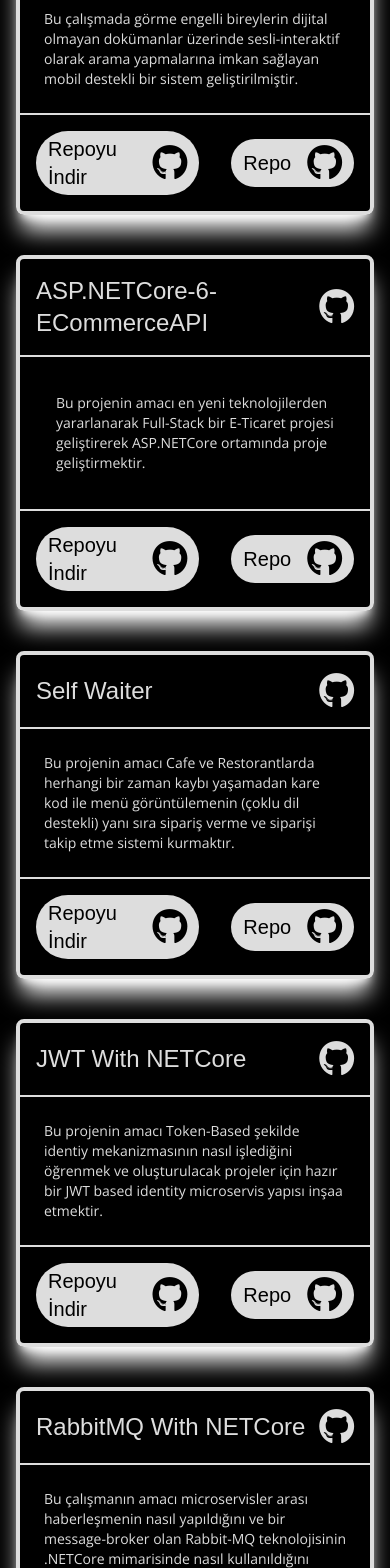
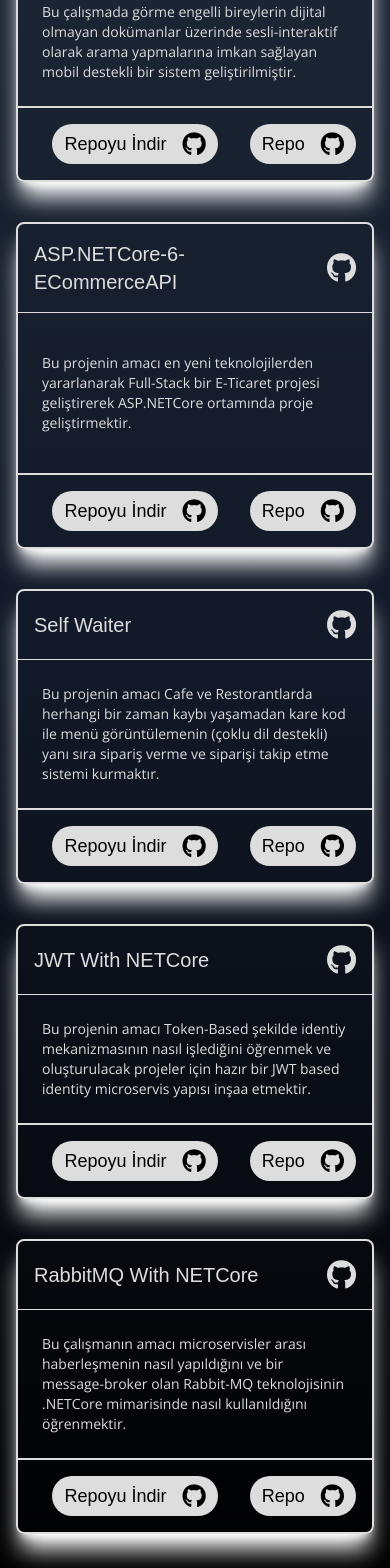
Before and after one commit to tahapek5454/Personal-Web-Site-With-React, a React (Create React App) app: page / in a window 390 px wide. Shown: the part 2680-4248 px from the top of the page. Built offline with nearby package versions, Linux system fonts and the light colour scheme; a web font is replaced by a local one.

Commit message:
update: change responsive for projects

```diff
--- a/src/components/customProject/CustomProject.tsx
+++ b/src/components/customProject/CustomProject.tsx
@@ -3,7 +3,7 @@ import React from 'react'
 function CustomProject() {
     return (
         <>
-            <section className='py-16 md:py-24 px-4 bg-black'>
+            <section className='py-16 md:py-24 px-4 bg-gradient-to-b from-gray-800 via-gray-900 to-black'>
 
                 <div className="container">
                     <h2 className='text-3xl md:text-5xl text-gega-red tracking-wider mb-12'>PROJELER</h2>
@@ -11,10 +11,10 @@ function CustomProject() {
 
                     <div className='grid grid-cols-6 gap-10 text-gega-grey'>
 
-                        <div className='col-span-6 md:col-span-3 border-4 border-solid border-gega-grey rounded-lg shadow-xl shadow-white hover:scale-105 duration-500'>
-                            <div className='border-b-2 border-solid border-gega-grey  p-4  flex justify-between items-center'>
-                                <h2 className='font-gemunu text-2xl hover:scale-105 duration-500'>DODKA (TÜBİTAK)</h2>
-                                <a href="/"> <i className="fa-brands fa-github text-gega-grey text-4xl hover:shadow-2xl hover:shadow-gray-500/50 "></i></a>
+                        <div className='col-span-6 md:col-span-3 border-2 md:border-4 border-solid border-gega-grey rounded-lg shadow-xl shadow-white hover:scale-105 duration-500'>
+                            <div className='border-b md:border-b-2 border-solid border-gega-grey  p-4  flex justify-between items-center'>
+                                <h2 className='font-gemunu text-xl md:text-2xl hover:scale-105 duration-500'>DODKA (TÜBİTAK)</h2>
+                                <a href="/"> <i className="fa-brands fa-github text-gega-grey text-3xl md:text-4xl"></i></a>
                             </div>
 
                             <div className='p-6 flex justify-between items-center '>
@@ -26,50 +26,50 @@ function CustomProject() {
                             <div className='border-t-2 border-solid border-gega-grey p-4 flex justify-end items-center space-x-8'>
 
                                 <a href='/' className=' bg-gega-grey px-3 py-1 hover:bg-gega-white transation duration-500 rounded-full flex justify-between items-center space-x-4'>
-                                    <p className='text-black font-gemunu text-xl'>Repoyu İndir </p>
-                                    <i className="fa-brands fa-github text-black text-4xl"></i>
+                                    <p className='text-black font-gemunu text-lg md:text-xl'>Repoyu İndir </p>
+                                    <i className="fa-brands fa-github text-black text-2xl md:text-4xl"></i>
                                 </a>
 
                                 <a href='/' className=' bg-gega-grey px-3 py-1 hover:bg-gega-white transation duration-500 rounded-full flex justify-between items-center space-x-4'>
-                                    <p className='text-black font-gemunu text-xl'>Repo</p>
-                                    <i className="fa-brands fa-github text-black text-4xl"></i>
+                                    <p className='text-black font-gemunu text-lg md:text-xl'>Repo</p>
+                                    <i className="fa-brands fa-github text-black text-2xl md:text-4xl"></i>
                                 </a>
 
                             </div>
 
                         </div>
 
-                        <div className='col-span-6 md:col-span-3 border-4 border-solid border-gega-grey rounded-lg shadow-xl shadow-white hover:scale-105 duration-500'>
-                            <div className='border-b-2 border-solid border-gega-grey  p-4  flex justify-between items-center'>
-                                <h2 className='font-gemunu text-2xl hover:scale-105 duration-500'>ASP.NETCore-6-ECommerceAPI</h2>
-                                <a href="/"> <i className="fa-brands fa-github text-gega-grey text-4xl hover:shadow-2xl hover:shadow-gray-500/50 "></i></a>
+                        <div className='col-span-6 md:col-span-3 border-2 md:border-4 border-solid border-gega-grey rounded-lg shadow-xl shadow-white hover:scale-105 duration-500'>
+                            <div className='border-b md:border-b-2 border-solid border-gega-grey  p-4  flex justify-between items-center'>
+                                <h2 className='font-gemunu text-xl md:text-2xl hover:scale-105 duration-500'>ASP.NETCore-6-ECommerceAPI</h2>
+                                <a href="/"> <i className="fa-brands fa-github text-gega-grey text-3xl md:text-4xl"></i></a>
                             </div>
 
-                            <div className='p-9 flex justify-between items-center '>
-                                <p className='text-sm md:text-lg font-open'>Bu projenin amacı en yeni teknolojilerden yararlanarak
+                            <div className='p-6 flex justify-between items-center '>
+                                <p className='py-4 text-sm md:text-lg font-open'>Bu projenin amacı en yeni teknolojilerden yararlanarak
                                  Full-Stack bir E-Ticaret projesi geliştirerek ASP.NETCore ortamında proje geliştirmektir.</p>
                             </div>
 
                             <div className='border-t-2 border-solid border-gega-grey p-4 flex justify-end items-center space-x-8'>
 
                                 <a href='/' className=' bg-gega-grey px-3 py-1 hover:bg-gega-white transation duration-500 rounded-full flex justify-between items-center space-x-4'>
-                                    <p className='text-black font-gemunu text-xl'>Repoyu İndir </p>
-                                    <i className="fa-brands fa-github text-black text-4xl"></i>
+                                    <p className='text-black font-gemunu text-lg md:text-xl'>Repoyu İndir </p>
+                                    <i className="fa-brands fa-github text-black text-2xl md:text-4xl"></i>
                                 </a>
 
                                 <a href='/' className=' bg-gega-grey px-3 py-1 hover:bg-gega-white transation duration-500 rounded-full flex justify-between items-center space-x-4'>
-                                    <p className='text-black font-gemunu text-xl'>Repo</p>
-                                    <i className="fa-brands fa-github text-black text-4xl"></i>
+                                    <p className='text-black font-gemunu text-lg md:text-xl'>Repo</p>
+                                    <i className="fa-brands fa-github text-black text-2xl md:text-4xl"></i>
                                 </a>
 
                             </div>
 
                         </div>
 
-                        <div className='col-span-6 md:col-span-2 border-4 border-solid border-gega-grey rounded-lg shadow-xl shadow-white hover:scale-105 duration-500'>
-                            <div className='border-b-2 border-solid border-gega-grey  p-4  flex justify-between items-center'>
-                                <h2 className='font-gemunu text-2xl hover:scale-105 duration-500'>Self Waiter</h2>
-                                <a href="/"> <i className="fa-brands fa-github text-gega-grey text-4xl hover:shadow-2xl hover:shadow-gray-500/50 "></i></a>
+                        <div className='col-span-6 md:col-span-2 border-2 md:border-4 border-solid border-gega-grey rounded-lg shadow-xl shadow-white hover:scale-105 duration-500'>
+                            <div className='border-b md:border-b-2 border-solid border-gega-grey  p-4  flex justify-between items-center'>
+                                <h2 className='font-gemunu text-xl md:text-2xl hover:scale-105 duration-500'>Self Waiter</h2>
+                                <a href="/"> <i className="fa-brands fa-github text-gega-grey text-3xl md:text-4xl"></i></a>
                             </div>
 
                             <div className='p-6 flex justify-between items-center '>
@@ -80,23 +80,23 @@ function CustomProject() {
                             <div className='border-t-2 border-solid border-gega-grey p-4 flex justify-end items-center space-x-8'>
 
                                 <a href='/' className=' bg-gega-grey px-3 py-1 hover:bg-gega-white transation duration-500 rounded-full flex justify-between items-center space-x-4'>
-                                    <p className='text-black font-gemunu text-xl'>Repoyu İndir </p>
-                                    <i className="fa-brands fa-github text-black text-4xl"></i>
+                                    <p className='text-black font-gemunu text-lg md:text-xl'>Repoyu İndir </p>
+                                    <i className="fa-brands fa-github text-black text-2xl md:text-4xl"></i>
                                 </a>
 
                                 <a href='/' className=' bg-gega-grey px-3 py-1 hover:bg-gega-white transation duration-500 rounded-full flex justify-between items-center space-x-4'>
-                                    <p className='text-black font-gemunu text-xl'>Repo</p>
-                                    <i className="fa-brands fa-github text-black text-4xl"></i>
+                                    <p className='text-black font-gemunu text-lg md:text-xl'>Repo</p>
+                                    <i className="fa-brands fa-github text-black text-2xl md:text-4xl"></i>
                                 </a>
 
                             </div>
 
                         </div>
 
-                        <div className='col-span-6 md:col-span-2 border-4 border-solid border-gega-grey rounded-lg shadow-xl shadow-white hover:scale-105 duration-500'>
-                            <div className='border-b-2 border-solid border-gega-grey  p-4  flex justify-between items-center'>
-                                <h2 className='font-gemunu text-2xl hover:scale-105 duration-500'>JWT With NETCore </h2>
-                                <a href="/"> <i className="fa-brands fa-github text-gega-grey text-4xl hover:shadow-2xl hover:shadow-gray-500/50 "></i></a>
+                        <div className='col-span-6 md:col-span-2 border-2 md:border-4 border-solid border-gega-grey rounded-lg shadow-xl shadow-white hover:scale-105 duration-500'>
+                            <div className='border-b md:border-b-2 border-solid border-gega-grey  p-4  flex justify-between items-center'>
+                                <h2 className='font-gemunu text-xl md:text-2xl hover:scale-105 duration-500'>JWT With NETCore</h2>
+                                <a href="/"> <i className="fa-brands fa-github text-gega-grey text-3xl md:text-4xl"></i></a>
                             </div>
 
                             <div className='p-6 flex justify-between items-center '>
@@ -107,23 +107,23 @@ function CustomProject() {
                             <div className='border-t-2 border-solid border-gega-grey p-4 flex justify-end items-center space-x-8'>
 
                                 <a href='/' className=' bg-gega-grey px-3 py-1 hover:bg-gega-white transation duration-500 rounded-full flex justify-between items-center space-x-4'>
-                                    <p className='text-black font-gemunu text-xl'>Repoyu İndir </p>
-                                    <i className="fa-brands fa-github text-black text-4xl"></i>
+                                    <p className='text-black font-gemunu text-lg md:text-xl'>Repoyu İndir </p>
+                                    <i className="fa-brands fa-github text-black text-2xl md:text-4xl"></i>
                                 </a>
 
                                 <a href='/' className=' bg-gega-grey px-3 py-1 hover:bg-gega-white transation duration-500 rounded-full flex justify-between items-center space-x-4'>
-                                    <p className='text-black font-gemunu text-xl'>Repo</p>
-                                    <i className="fa-brands fa-github text-black text-4xl"></i>
+                                    <p className='text-black font-gemunu text-lg md:text-xl'>Repo</p>
+                                    <i className="fa-brands fa-github text-black text-2xl md:text-4xl"></i>
                                 </a>
 
                             </div>
 
                         </div>
 
-                        <div className='col-span-6 md:col-span-2 border-4 border-solid border-gega-grey rounded-lg shadow-xl shadow-white hover:scale-105 duration-500'>
-                            <div className='border-b-2 border-solid border-gega-grey  p-4  flex justify-between items-center'>
-                                <h2 className='font-gemunu text-2xl hover:scale-105 duration-500'>RabbitMQ With NETCore</h2>
-                                <a href="/"> <i className="fa-brands fa-github text-gega-grey text-4xl hover:shadow-2xl hover:shadow-gray-500/50 "></i></a>
+                        <div className='col-span-6 md:col-span-2 border-2 md:border-4 border-solid border-gega-grey rounded-lg shadow-xl shadow-white hover:scale-105 duration-500'>
+                            <div className='border-b md:border-b-2 border-solid border-gega-grey  p-4  flex justify-between items-center'>
+                                <h2 className='font-gemunu text-xl md:text-2xl hover:scale-105 duration-500'>RabbitMQ With NETCore</h2>
+                                <a href="/"> <i className="fa-brands fa-github text-gega-grey text-3xl md:text-4xl"></i></a>
                             </div>
 
                             <div className='p-6 flex justify-between items-center '>
@@ -134,13 +134,13 @@ function CustomProject() {
                             <div className='border-t-2 border-solid border-gega-grey p-4 flex justify-end items-center space-x-8'>
 
                                 <a href='/' className=' bg-gega-grey px-3 py-1 hover:bg-gega-white transation duration-500 rounded-full flex justify-between items-center space-x-4'>
-                                    <p className='text-black font-gemunu text-xl'>Repoyu İndir </p>
-                                    <i className="fa-brands fa-github text-black text-4xl"></i>
+                                    <p className='text-black font-gemunu text-lg md:text-xl'>Repoyu İndir </p>
+                                    <i className="fa-brands fa-github text-black text-2xl md:text-4xl"></i>
                                 </a>
 
                                 <a href='/' className=' bg-gega-grey px-3 py-1 hover:bg-gega-white transation duration-500 rounded-full flex justify-between items-center space-x-4'>
-                                    <p className='text-black font-gemunu text-xl'>Repo</p>
-                                    <i className="fa-brands fa-github text-black text-4xl"></i>
+                                    <p className='text-black font-gemunu text-lg md:text-xl'>Repo</p>
+                                    <i className="fa-brands fa-github text-black text-2xl md:text-4xl"></i>
                                 </a>
 
                             </div>
```
